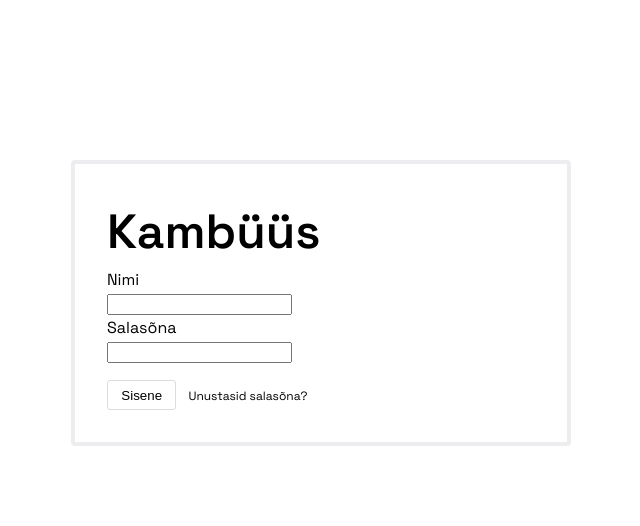
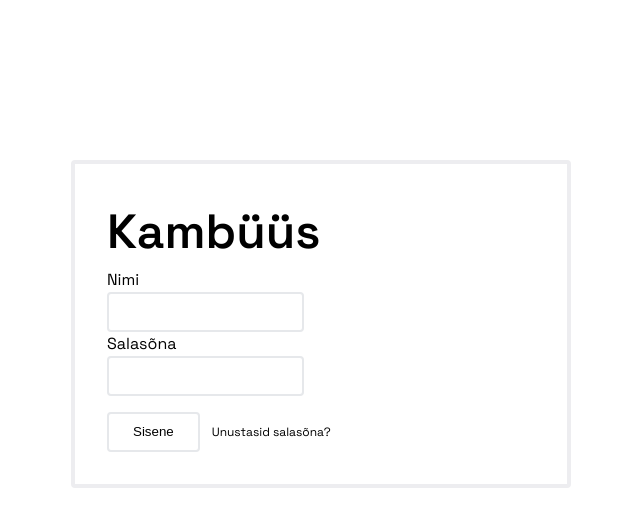
Before and after one commit to takakv/merelaager-adminpanel, a React app: page / in a window 1280 px wide. Shown: the top 526 px of the page, without its empty margins (319-959 px from the left). Built offline with nearby package versions, Linux system fonts and the light colour scheme; no server answers.

Commit message:
Update some styles

```diff
--- a/src/app.scss
+++ b/src/app.scss
@@ -11,6 +11,7 @@
   --line-light: #ededf0;
   --line-dark: #e6e8eb;
   --button-radius: 3px;
+  --radius: 4px;
   --box-radius: 4px;
   --grid-column-count: 12;
   --grid-colspan-half: 6;
@@ -891,7 +892,8 @@ button,
 .c-card {
   display: inline-block;
   padding: 1em 2em;
-  border: 1px solid var(--line-dark);
+  border: 2px solid var(--line-dark);
+  border-radius: var(--radius);
 }
 
 .c-teambox {
@@ -1076,7 +1078,6 @@ button,
 }
 
 .c-switcher {
-
   &-container {
     display: flex;
 
@@ -1146,6 +1147,32 @@ button,
   height: 100%;
 }
 
+input[type="text"],
+input[type="email"],
+input[type="password"] {
+  line-height: 1.5;
+  padding: 8px;
+  border: 2px solid var(--line-dark);
+  border-radius: var(--radius);
+  background-color: #fff;
+}
+
+.o-button {
+  display: inline-block;
+  padding: 6px 24px;
+  cursor: pointer;
+  border: 2px solid transparent;
+  border-radius: var(--radius);
+}
+
+.c-login-form,
+.c-card {
+  &__button {
+    line-height: 1.8;
+    border-color: var(--line-dark);
+  }
+}
+
 #app {
   width: 100%;
   height: 100vh;
--- a/src/components/Login.js
+++ b/src/components/Login.js
@@ -49,7 +49,7 @@ const Login = () => {
     <div className="c-login-wrapper">
       <h1>Kambüüs</h1>
       {loginError ? errorMessage : ""}
-      <form onSubmit={handleSubmit}>
+      <form className="c-login-form" onSubmit={handleSubmit}>
         {/* eslint-disable-next-line jsx-a11y/label-has-associated-control */}
         <label>
           <p>Nimi</p>
@@ -61,7 +61,7 @@ const Login = () => {
           <input type="password" name="password" />
         </label>
         <div className="c-login-submit">
-          <button type="submit">Sisene</button>
+          <button className="o-button c-login-form__button" type="submit">Sisene</button>
           <div
             className="c-login-reset"
             role="button"
--- a/src/components/MainPage.js
+++ b/src/components/MainPage.js
@@ -66,7 +66,7 @@ const MainPage = (props) => {
               />
             </div>
             <div className="c-mailsend-actions">
-              <button type="button" onClick={sendMail}>
+              <button type="button" className="o-button c-card__button" onClick={sendMail}>
                 Saada link
               </button>
             </div>
--- a/src/features/registrations/RegistrationsPage.js
+++ b/src/features/registrations/RegistrationsPage.js
@@ -52,7 +52,6 @@ const ShiftSwitchButtons = ({ switcher, shiftNr }) => {
       </div>
       <button
         type="button"
-        className="o-printer"
         onClick={print}
         disabled={disablePrint}
       >
```
